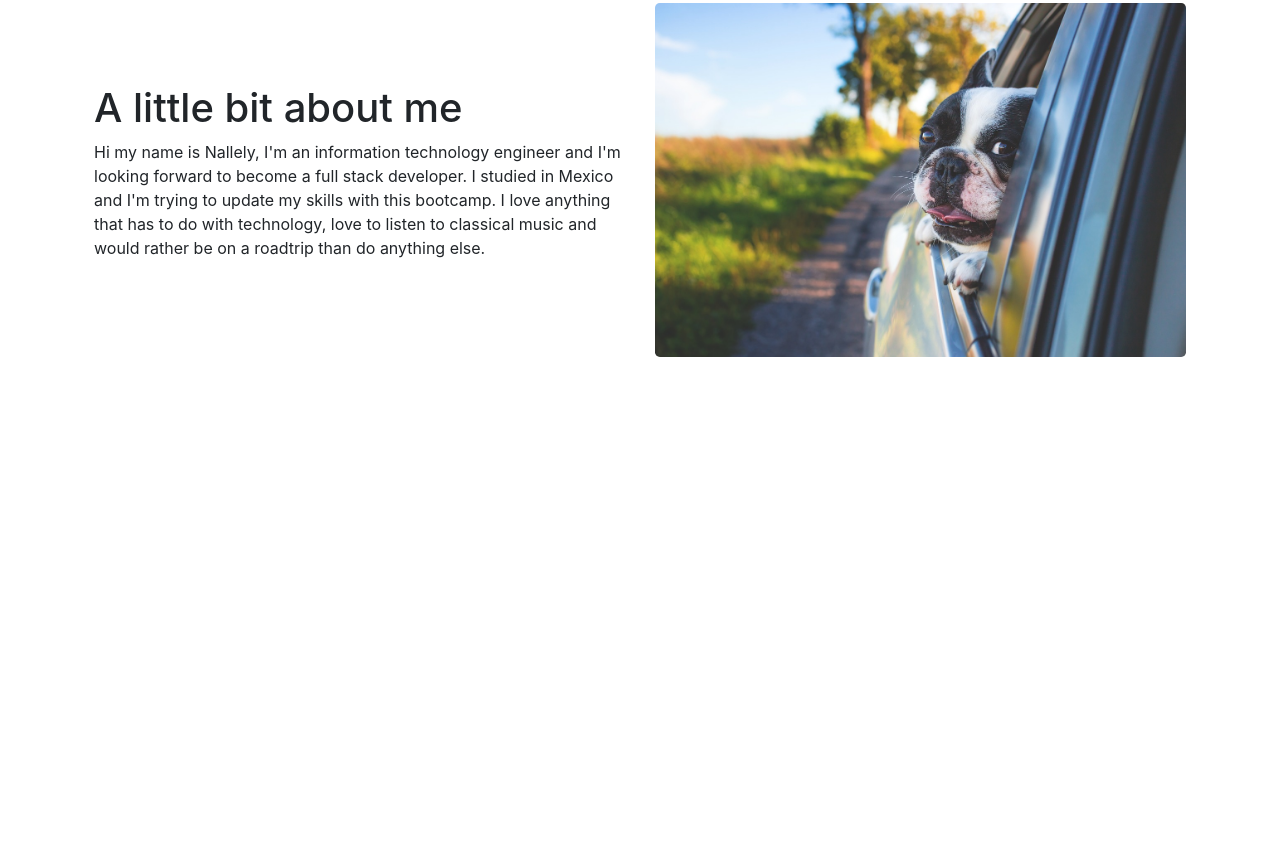
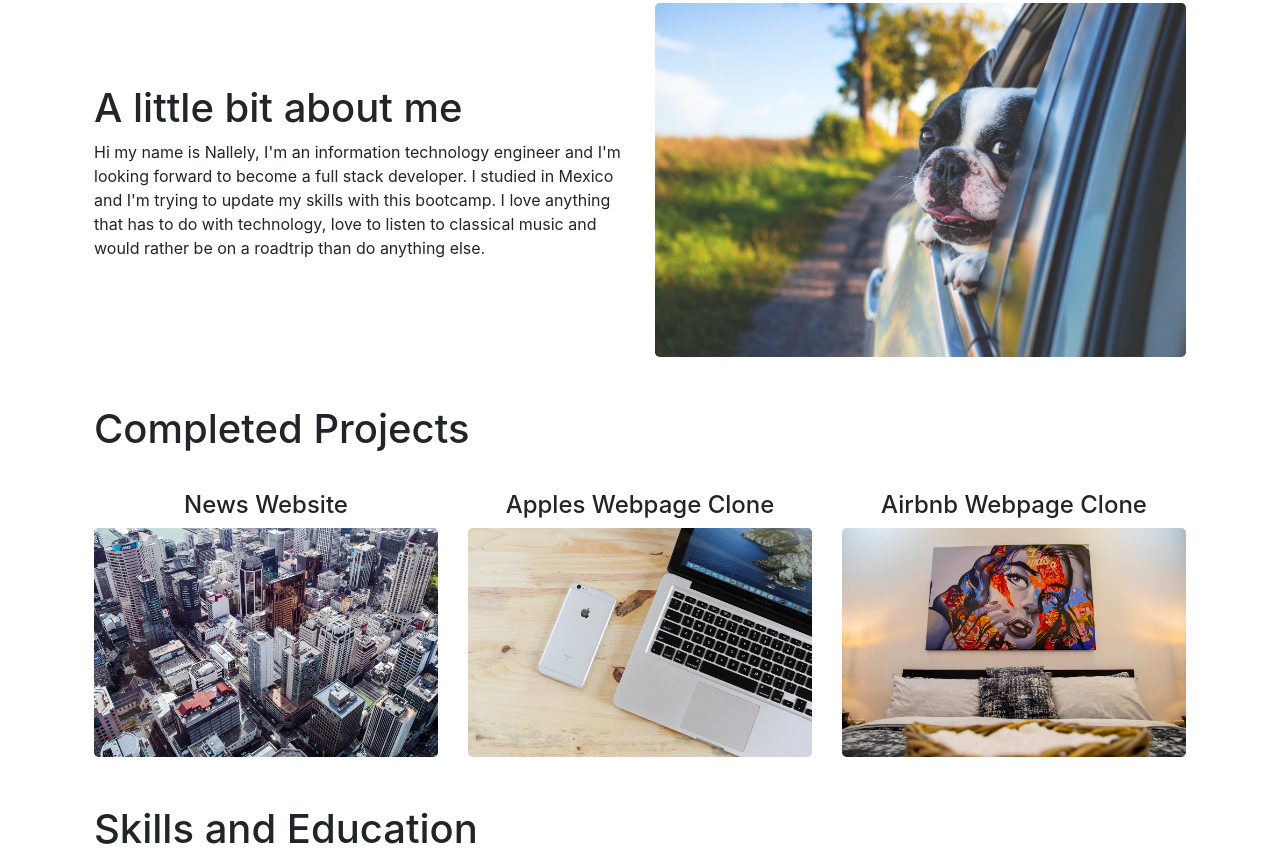
Before and after one commit to inalle/portfolio, a plain HTML site: page index.html in a window 1280 px wide. Shown: the part 845-1706 px from the top of the page. Before the commit the page ends 1202 px from the top, so only its background shows below. Drawn offline with nearby package versions, Linux system fonts and the light colour scheme.

Commit message:
adding projects with photos and links

```diff
--- a/index.html
+++ b/index.html
@@ -23,7 +23,7 @@
         <a class="navbar-brand py-0 pr-0 pl-2 text-white" href="#about">iNallely</a>
         <div class="navbar-nav ml-auto">
           <a class="nav-item nav-link py-0 px-2 text-white" href="#about"><div class="px-2">About</div></a>
-          <a class="nav-item nav-link py-0 px-2 text-white" href="#"><div class="px-2">Projects</div></a>
+          <a class="nav-item nav-link py-0 px-2 text-white" href="#projects"><div class="px-2">Projects</div></a>
           <a class="nav-item nav-link py-0 px-2 text-white" href="#"><div class="px-2">Skills and Education</div></a>
           <a class="nav-item nav-link py-0 px-2 text-white" href="#"><div class="px-2">Contact and Social</div></a>
         </div>
@@ -37,7 +37,7 @@
         <a class="nav-item nav-link" href="#">iNallely</a>
         <hr/>
         <a class="nav-item nav-link" href="#about">About</a>
-        <a class="nav-item nav-link" href="#">Projects</a>
+        <a class="nav-item nav-link" href="#projects">Projects</a>
         <a class="nav-item nav-link" href="#">Skills and Education</a>
         <a class="nav-item nav-link" href="#">Contact and Social</a>
       </div>
@@ -61,8 +61,8 @@
     <div class="container">
         <div class="row pt-3 pt-lg-4 pt-xl-5 align-items-center">
             <div class="col-6 ">
-                <h1>A little bit about me</h1>
-                <p id="about">Hi my name is Nallely, I'm an information technology engineer and I'm looking forward to become a full stack developer.
+                <h1 id="about">A little bit about me</h1>
+                <p>Hi my name is Nallely, I'm an information technology engineer and I'm looking forward to become a full stack developer.
                     I studied in Mexico and I'm trying to update my skills with this bootcamp. I love anything that has to do with technology, love to listen to classical music and would rather be on a roadtrip than do anything else.
                 </p>
             </div>
@@ -70,14 +70,45 @@
                 <img src="./images/dog.jpg" class="img-fluid rounded-lg" alt="Responsive image">
             </div>
         </div>
-        <div class="row">
-            <div class="col-4"></div>
-            <div class="col-4"></div>
-            <div class="col-4"></div>
+        <div class="pt-3 pt-lg-4 pt-xl-5 align-items-center">
+            <h1> Completed Projects </h1>
+            <div class="row project">
+                <div class="col-4">
+                    <div id="projects">
+                        <h4>News Website</h4>
+                        <a href="https://curious-beijinho-ee0fc2.netlify.app">
+                            <img src="./images/news.jpg" class="img-fluid rounded-lg" alt="Responsive image">
+                        </a>
+                    </div>
+                </div>
+                <div class="col-4">
+                    <div>
+                        <h4>Apples Webpage Clone</h4>
+                        <a href="https://comforting-trifle-4d615c.netlify.app">
+                            <img src="./images/apple.jpg" class="img-fluid rounded-lg" alt="Responsive image">
+                        </a>
+                    </div>
+                </div>
+                <div class="col-4">
+                    <div>
+                        <h4>Airbnb Webpage Clone</h4>
+                        <a href="https://joyful-chimera-1be749.netlify.app">
+                            <img src="./images/airbnb.jpg" class="img-fluid rounded-lg" alt="Responsive image">
+                        </a>
+                    </div>
+                </div>
+            </div>
         </div>
-    </div>
+        <div class="pt-3 pt-lg-4 pt-xl-5 align-items-center">
+
+            <h1>Skills and Education</h1>
+
+        </div>
 
 
+
+
+    </div>
 
 
 
--- a/style.css
+++ b/style.css
@@ -84,3 +84,7 @@
       min-height: 650px;
     }
   }
+  .project{
+    padding-top: 30px;
+    text-align: center;
+  }
```
Also changed, not shown: images/airbnb.jpg (added), images/apple.jpg (added), images/news.jpg (added).
